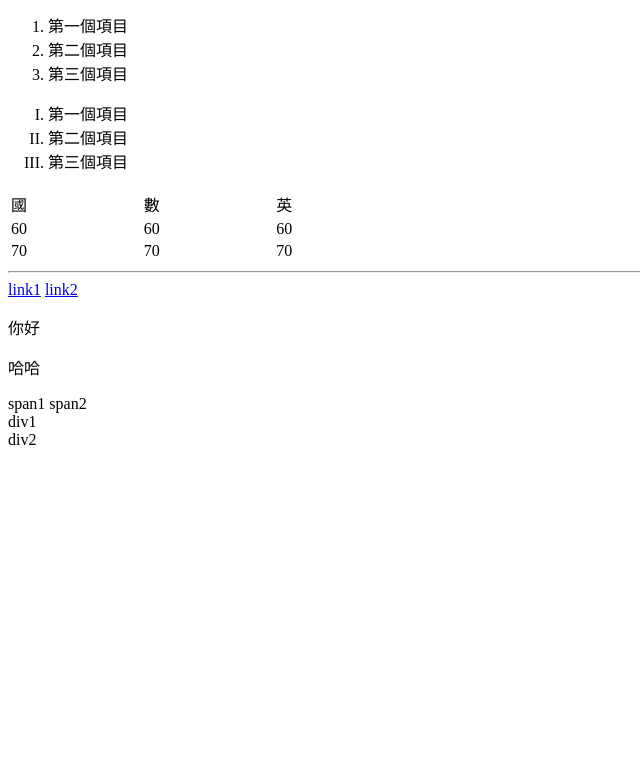
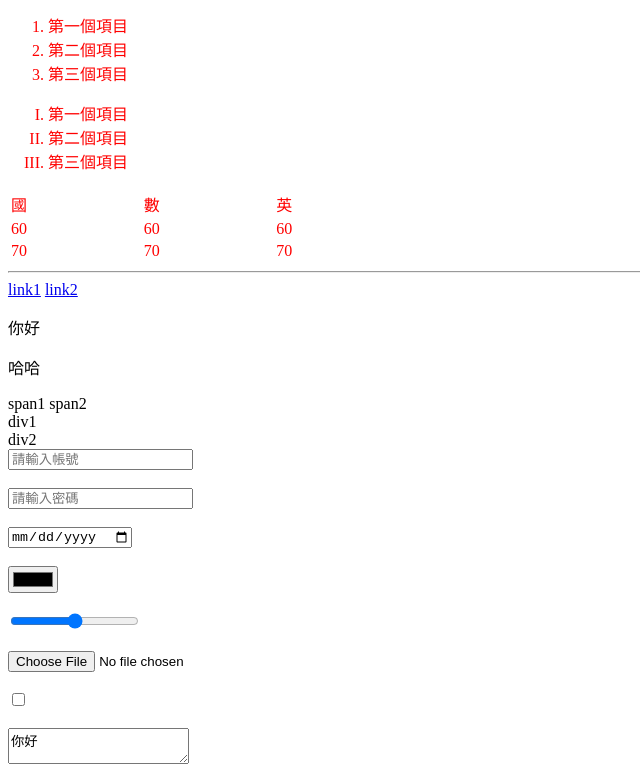
Before and after one commit to LEE-CHIEN-AN/HTML, a plain HTML site: page index.html in a window 1280 px wide. Shown: the part 1084-1860 px from the top of the page, without its empty margins (0-640 px from the left). Before the commit the page ends 1541 px from the top, so only its background shows below. Drawn offline with Linux system fonts and the light colour scheme.

Commit message:
input 和textarea

```diff
--- a/index.html
+++ b/index.html
@@ -51,7 +51,7 @@
 
         <!--html的容器 div、span-->
         <!--div是容器 可以放很多東西 但是不會有特別的效果 但用了在之後CSS美化和排版時會好用很多-->
-        <div> <!-- style是屬性 可以改變字的顏色 css語法-->
+        <div style = "color:red;"> <!-- style是屬性 可以改變字的顏色 css語法-->
             <!--列表-->
             <!--ul是無序列表 ol是有序列表-->
             <ul>
@@ -100,6 +100,30 @@
         <span>span2</span>
         <div>div1</div> <!--div 佔一整行-->
         <div>div2</div>
+
+        <!--html輸入標籤-->
+        <input type = "text" placeholder = "請輸入帳號"> <!--placeholder是輸入提示--><!--input不用關閉標籤-->
+        <br><!--換行-->
+        <br>
+        <input type = "password" placeholder="請輸入密碼"><!--把密碼遮擋起來變成米字號或點點-->
+        <br><!--換行-->
+        <br>
+        <input type = "date"><!--日期-->
+        <br><!--換行-->
+        <br>
+        <input type = "color"><!--顏色-->
+        <br><!--換行-->
+        <br>
+        <input type = "range"><!--範圍-->
+        <br>
+        <br>
+        <input type = "file"><!--檔案-->
+        <br>
+        <br>
+        <input type = "checkbox"><!--勾選-->
+        <br>
+        <br>
+        <textarea>你好</textarea><!--多行輸入 在網頁上可自行拉大輸入框--><!--可以預設內容在欄位裡面-->
     </body>
 
 </html>
```
